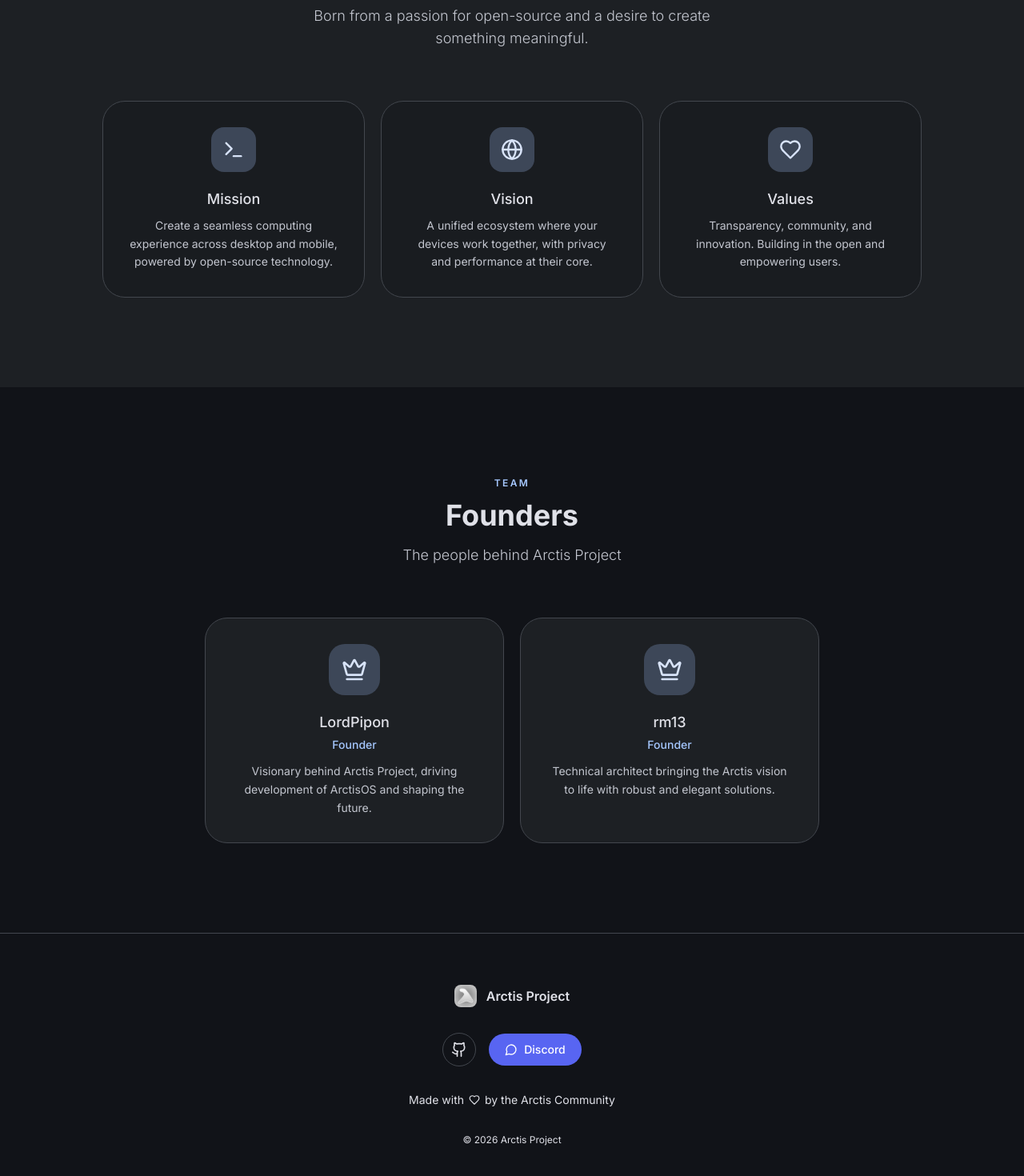
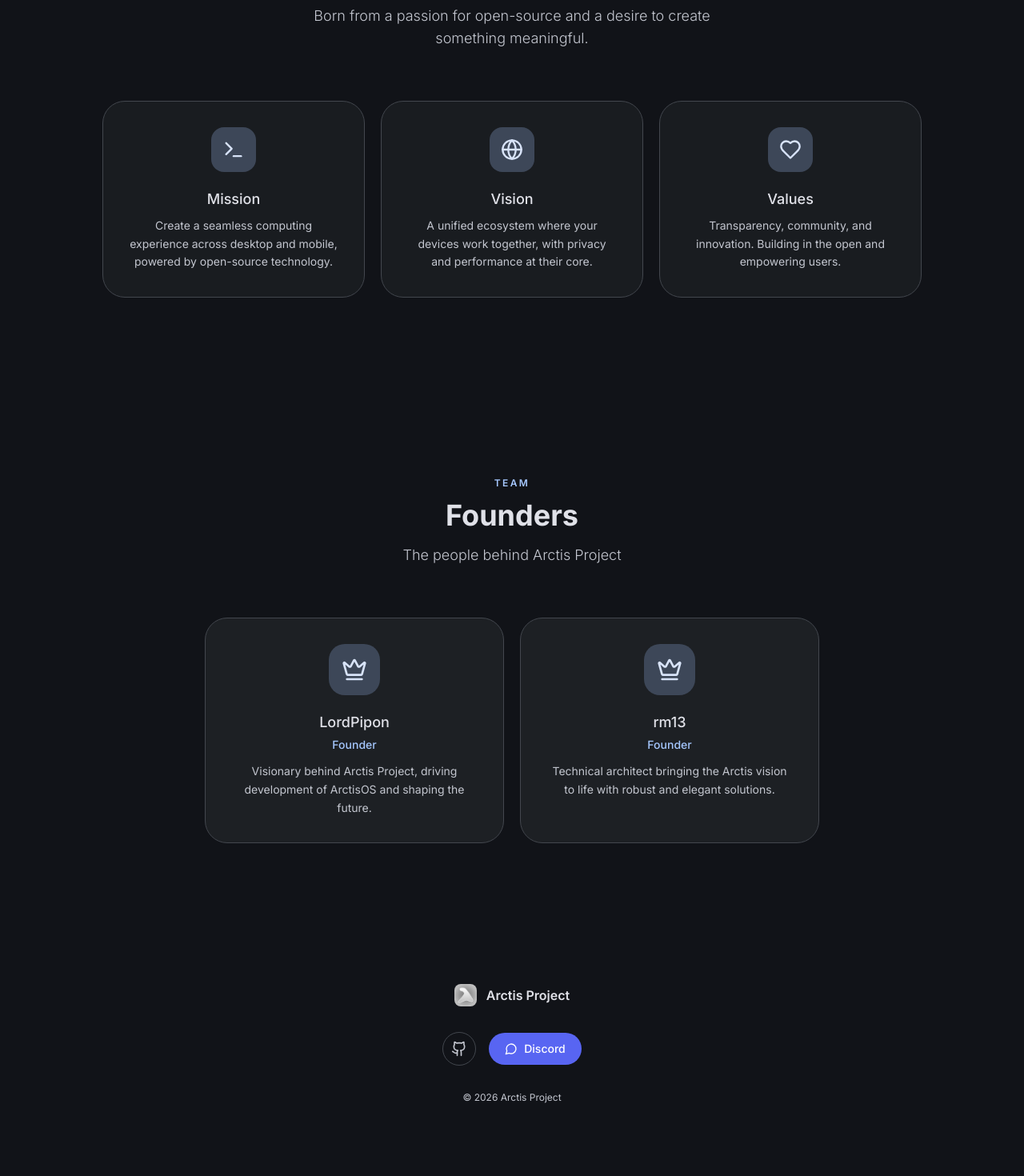
Before and after one commit to Arctis-Project/LandingPage, a Next.js app: page / in a window 1280 px wide. Shown: the part 1828-3298 px from the top of the page at 80% size. After the commit the page ends 3272 px from the top, so only its background shows below. Built offline with nearby package versions, Linux system fonts and the light colour scheme.

Commit message:
Fix about section color, remove made with love text and separator line from footer

```diff
--- a/src/components/about.tsx
+++ b/src/components/about.tsx
@@ -14,7 +14,7 @@
   const { ref, inView } = useInView();
 
   return (
-    <section id="about" className="py-28 px-6 bg-[var(--bg-elevated)]">
+    <section id="about" className="py-28 px-6">
       <div className="max-w-5xl mx-auto">
         <div ref={ref} className={cn("text-center mb-16", inView ? "animate-fade-up" : "opacity-0")}>
           <p className="text-xs font-semibold tracking-[0.2em] uppercase mb-3 text-[var(--md-primary)]">About</p>
--- a/src/components/footer.tsx
+++ b/src/components/footer.tsx
@@ -1,7 +1,7 @@
 "use client";
 import * as React from "react";
 import Image from "next/image";
-import { Github, MessageCircle, Heart } from "lucide-react";
+import { Github, MessageCircle } from "lucide-react";
 import { useInView } from "@/lib/use-in-view";
 import { cn } from "@/lib/utils";
 
@@ -9,7 +9,7 @@
   const { ref, inView } = useInView();
 
   return (
-    <footer className="border-t border-[var(--border)] py-16 px-6">
+    <footer className="py-16 px-6">
       <div ref={ref} className={cn("max-w-5xl mx-auto flex flex-col items-center gap-8", inView ? "animate-fade-up" : "opacity-0")}>
         <div className="flex items-center gap-3">
           <Image src="/arctis_square.png" alt="Arctis" width={28} height={28} className="rounded-lg" />
@@ -17,7 +17,7 @@
         </div>
 
         <div className="flex items-center gap-4">
-          <a href="https://github.com/Arctis-Project" target="_blank" rel="noopener noreferrer" className="p-2.5 rounded-full border border-[var(--border)] text-[var(--text-secondary)] hover:text-[var(--text)] hover:bg-[var(--surface)] hover:border-[var(--border-strong)] transition-all">
+          <a href="https://github.com/Arctis-Project" target="_blank" rel="noopener noreferrer" className="p-2.5 rounded-full border border-[var(--border-c)] text-[var(--text-sec)] hover:text-[var(--text)] hover:bg-[var(--md-surface-container-high)] transition-all">
             <Github className="h-5 w-5" />
           </a>
           <a href="https://discord.gg/GgKCuySH2R" target="_blank" rel="noopener noreferrer" className="flex items-center gap-2 px-5 py-2.5 rounded-full bg-[#5865F2] text-white text-sm font-medium hover:bg-[#4752C4] transition-colors">
@@ -26,11 +26,7 @@
           </a>
         </div>
 
-        <p className="text-sm text-[var(--text-muted)] flex items-center gap-1.5">
-          Made with <Heart className="h-3.5 w-3.5 text-[var(--primary)]" /> by the Arctis Community
-        </p>
-
-        <p className="text-xs text-[var(--text-muted)]">
+        <p className="text-xs text-[var(--text-sec)]">
           &copy; {new Date().getFullYear()} Arctis Project
         </p>
       </div>
```
